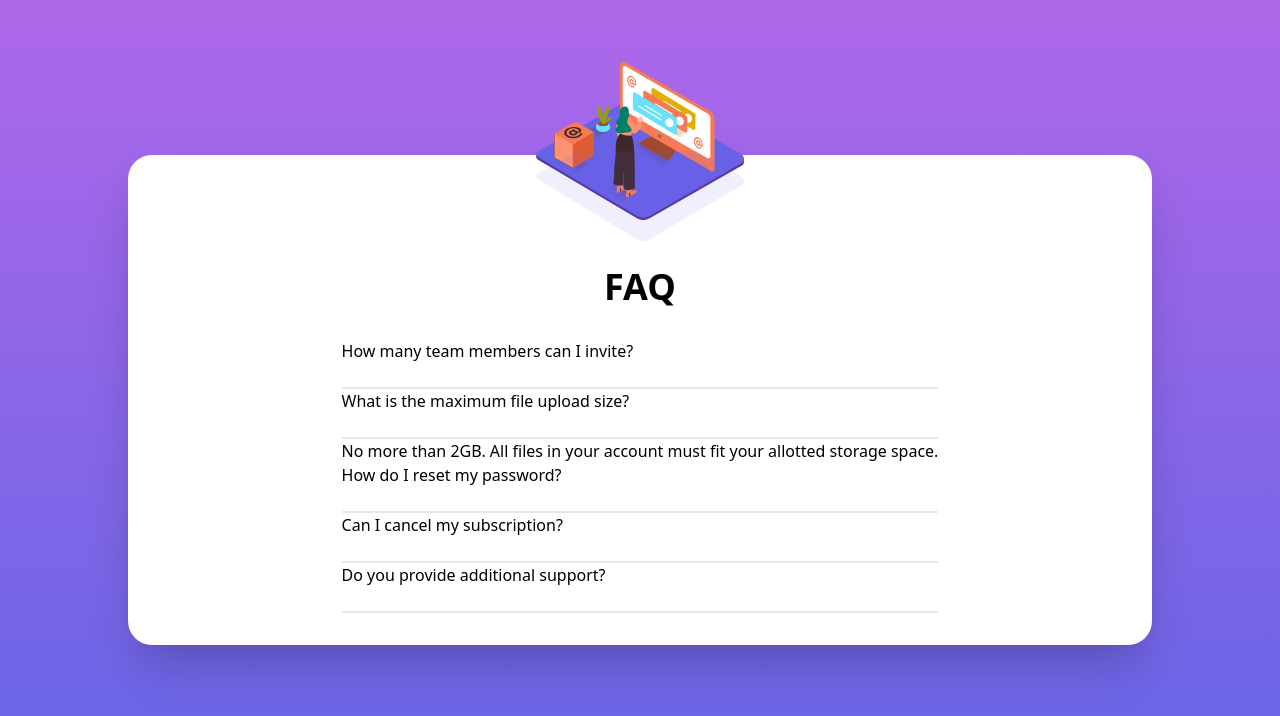
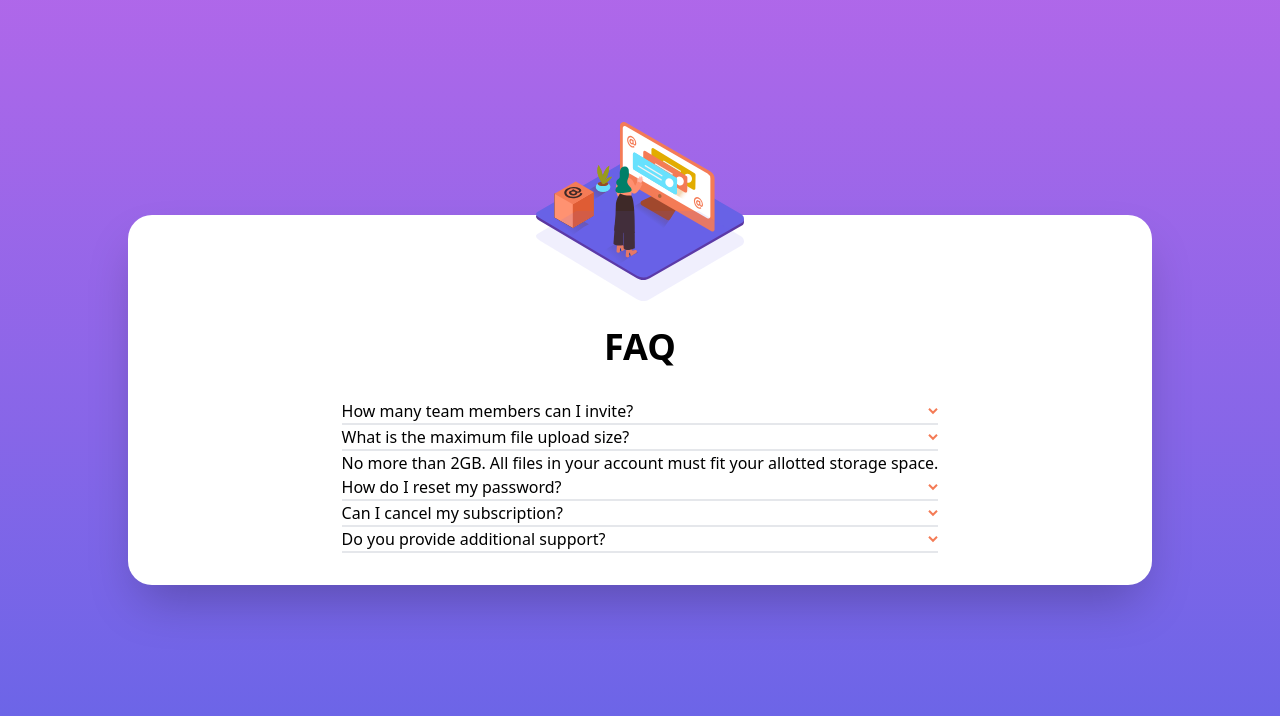
Before and after one commit to tcmak217/faq-accordion-card, a React (Create React App) app: page / in a window 1280 px wide. Shown: the top 716 px of the page. Built offline with nearby package versions, Linux system fonts and the light colour scheme.

Commit message:
feat: add button image and layout

```diff
--- a/src/App.tsx
+++ b/src/App.tsx
@@ -1,6 +1,7 @@
 import React from "react"
 import womanImage from "./images/illustration-woman-online-mobile.svg"
 import backgroudPattern from "./images/bg-pattern-mobile.svg"
+import arrowDown from "./images/icon-arrow-down.svg"
 
 function App() {
   return (
@@ -12,28 +13,38 @@ function App() {
           <div className="flex flex-col items-center mt-20">
             <div className="text-4xl font-bold">FAQ</div>
             <div className="flex flex-col items-start mt-8">
-              <div className="border-b-2 w-full">
-                <div>How many team members can I invite?</div>
-                <button></button>
+              <div className="border-b-2 w-full flex flex-row justify-between">
+                <div className="w-3/4">How many team members can I invite?</div>
+                <button>
+                  <img src={arrowDown} alt="arrow down" />
+                </button>
               </div>
-              <div className="border-b-2 w-full">
+              <div className="border-b-2 w-full flex flex-row justify-between">
                 <div>What is the maximum file upload size?</div>
-                <button></button>
+                <button>
+                  <img src={arrowDown} alt="arrow down" />
+                </button>
               </div>
               <div>
                 No more than 2GB. All files in your account must fit your allotted storage space.
               </div>
-              <div className="border-b-2 w-full">
+              <div className="border-b-2 w-full flex flex-row justify-between">
                 <div>How do I reset my password?</div>
-                <button></button>
+                <button>
+                  <img src={arrowDown} alt="arrow down" />
+                </button>
               </div>
-              <div className="border-b-2 w-full">
+              <div className="border-b-2 w-full flex flex-row justify-between">
                 <div>Can I cancel my subscription?</div>
-                <button></button>
+                <button>
+                  <img src={arrowDown} alt="arrow down" />
+                </button>
               </div>
-              <div className="border-b-2 w-full">
+              <div className="border-b-2 w-full flex flex-row justify-between">
                 <div>Do you provide additional support?</div>
-                <button></button>
+                <button>
+                  <img src={arrowDown} alt="arrow down" />
+                </button>
               </div>
             </div>
           </div>
```
